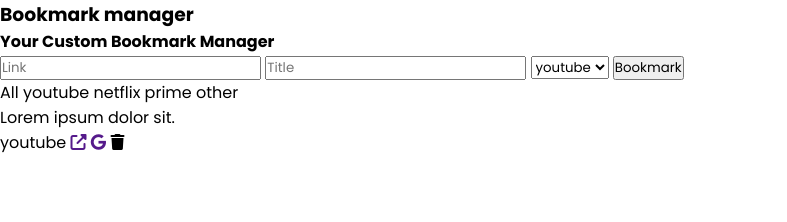
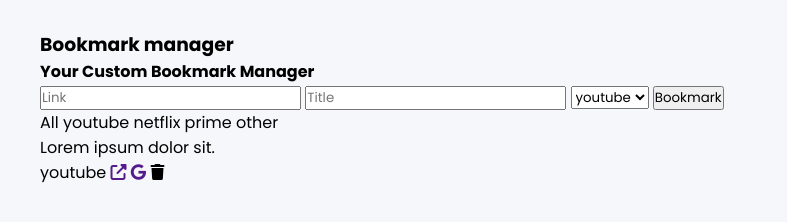
Before and after one commit to omkeshborse/Bookmark-manager, a plain HTML site: page index.html in a window 1280 px wide. Shown: the whole page, without its empty margins (0-787 px from the left). Drawn offline with Linux system fonts and the light colour scheme; a web font is replaced by a local one.

Commit message:
feat : style outer and inner wrap

```diff
--- a/style.css
+++ b/style.css
@@ -22,3 +22,15 @@
   list-style: none;
   font-family: 'Poppins', sans-serif;
 }
+
+.outer-wrap {
+  width: 100%;
+  min-height: 100vh;
+  background-color: #f5f7fa;
+  padding: 30px;
+}
+
+.inner-wrap {
+  max-width: 1200px;
+  margin: auto;
+}
```
